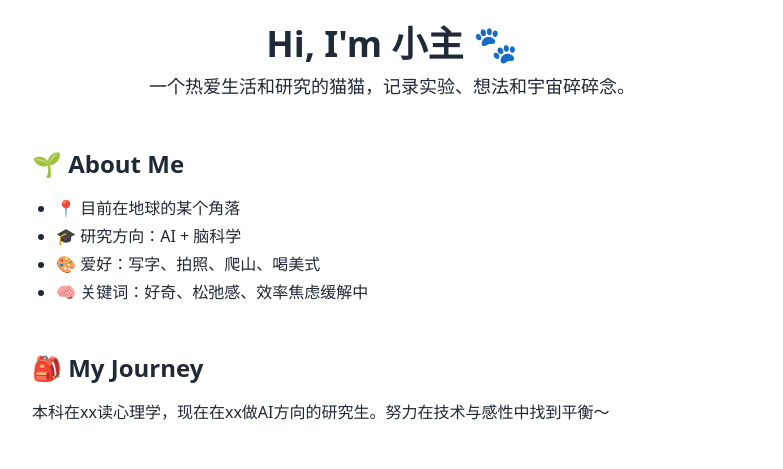
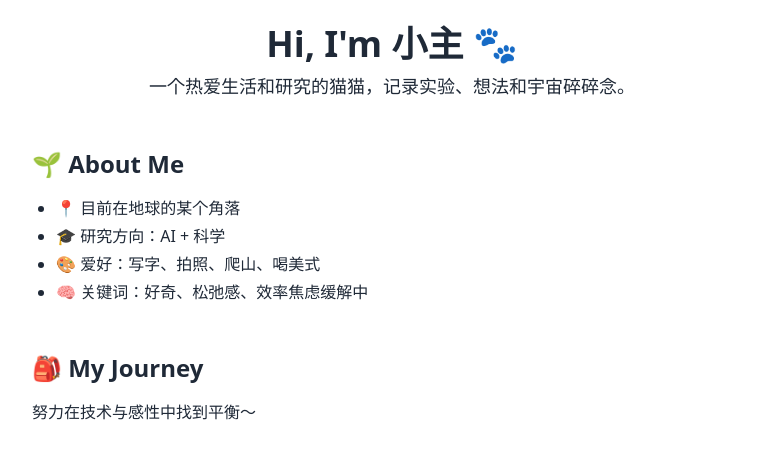
Before and after one commit to CelestialShine/qingqingzhu.github.io, a plain HTML site: page index.html in a window 1280 px wide. Shown: the top 469 px of the page, without its empty margins (248-1031 px from the left). Drawn offline with nearby package versions, Linux system fonts and the light colour scheme.

Commit message:
Update index.html

```diff
--- a/index.html
+++ b/index.html
@@ -20,7 +20,7 @@
       <h2 class="text-2xl font-semibold mb-4">🌱 About Me</h2>
       <ul class="list-disc pl-6 space-y-1">
         <li>📍 目前在地球的某个角落</li>
-        <li>🎓 研究方向：AI + 脑科学</li>
+        <li>🎓 研究方向：AI + 科学</li>
         <li>🎨 爱好：写字、拍照、爬山、喝美式</li>
         <li>🧠 关键词：好奇、松弛感、效率焦虑缓解中</li>
       </ul>
@@ -28,7 +28,7 @@
 
     <section class="mb-12">
       <h2 class="text-2xl font-semibold mb-4">🎒 My Journey</h2>
-      <p>本科在xx读心理学，现在在xx做AI方向的研究生。努力在技术与感性中找到平衡～</p>
+      <p>努力在技术与感性中找到平衡～</p>
     </section>
 
     <section class="mb-12">
```
